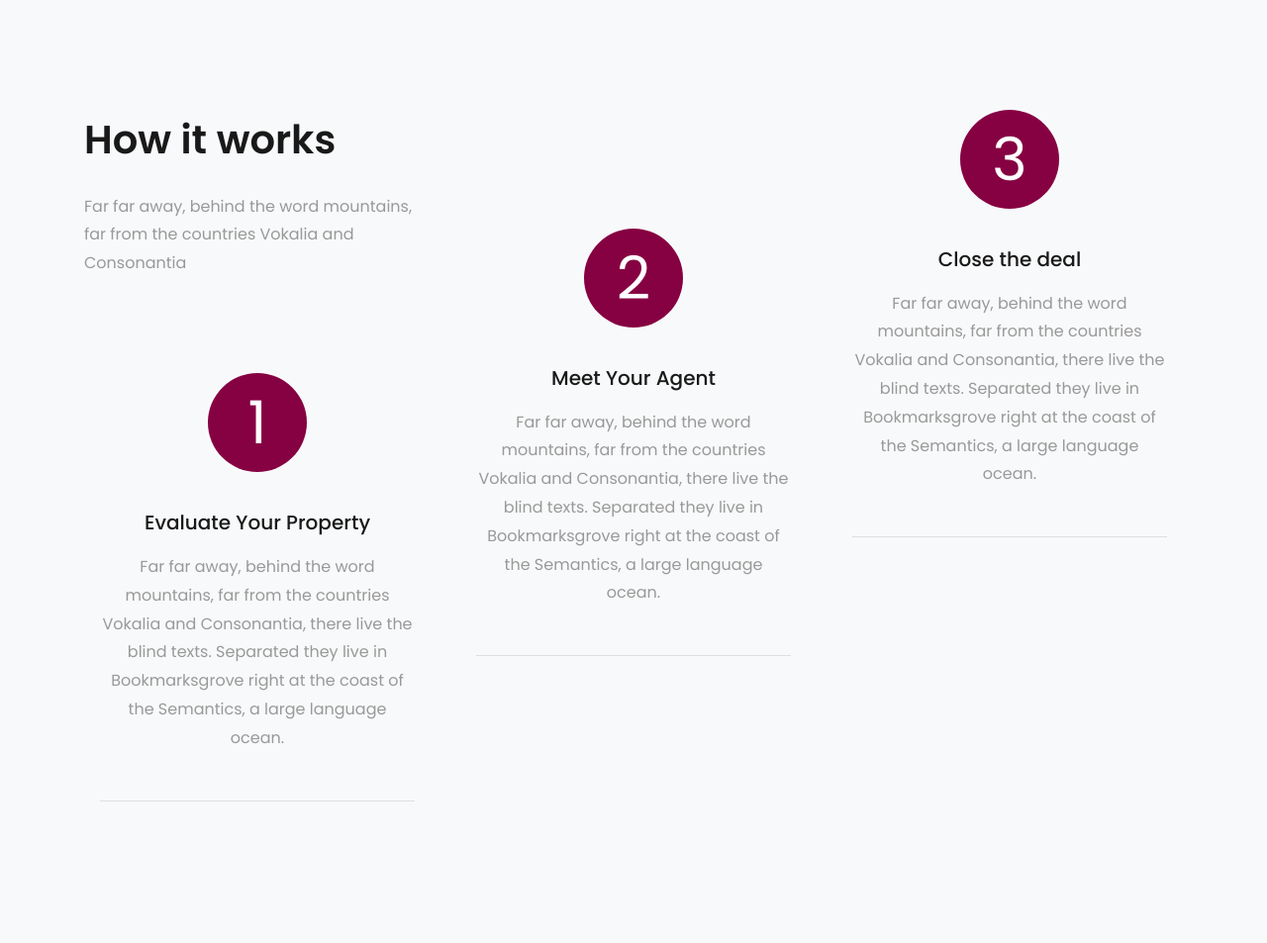
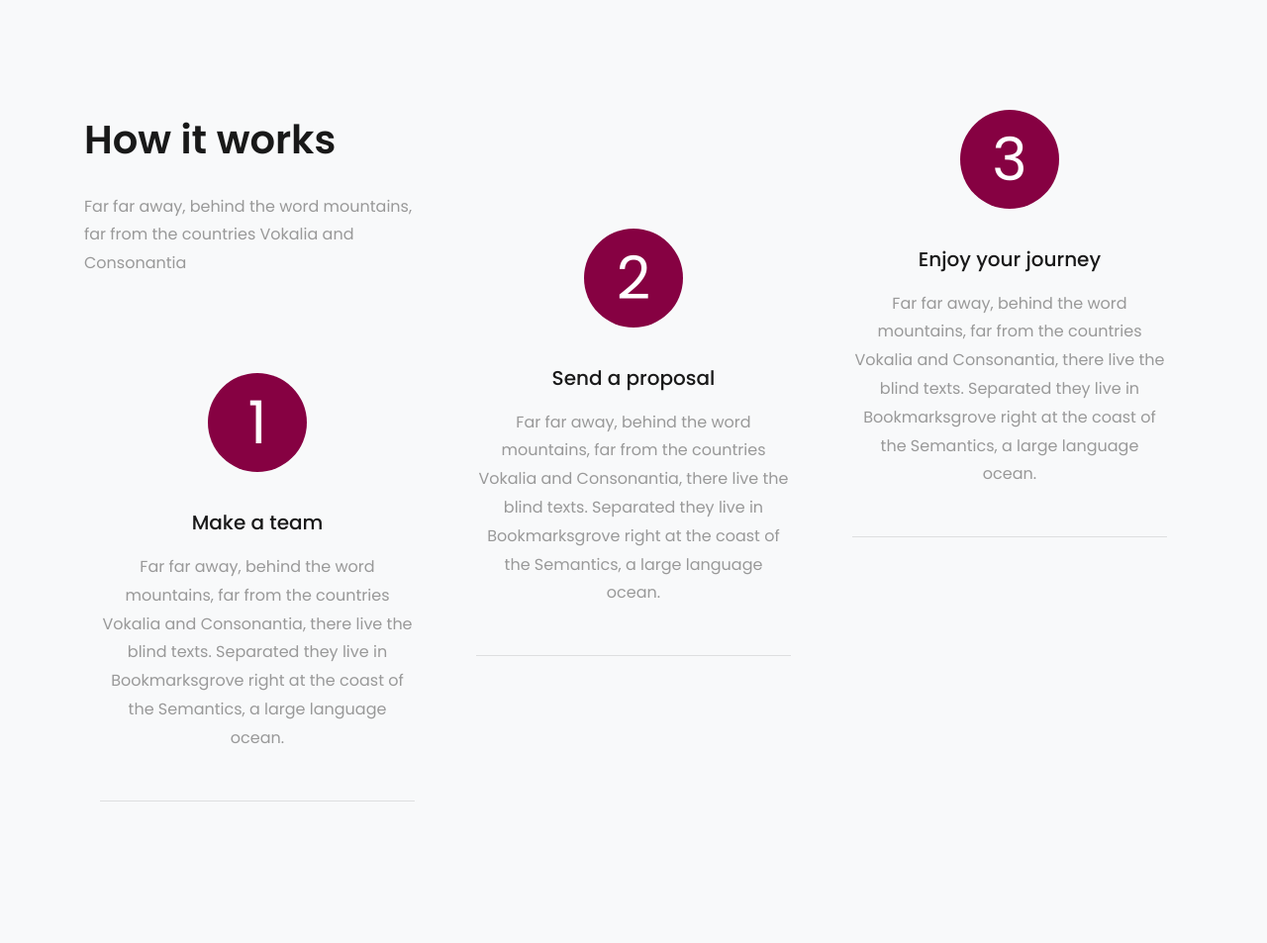
Before and after one commit to bensonsanga/ozueeri, a Flask app: page / in a window 1280 px wide. Shown: the part 4858-5811 px from the top of the page at 99% size. Run offline with Flask 2, Linux system fonts and the light colour scheme; some libraries are stand-ins or nearby versions; some web fonts are replaced.

Commit message:
All othere

```diff
--- a/templates/index.html
+++ b/templates/index.html
@@ -441,7 +441,7 @@
             <div class="media block-6 services text-center d-block pt-md-5 mt-md-5">
               <div class="icon justify-content-center align-items-center d-flex"><span>1</span></div>
               <div class="media-body p-md-3">
-                <h3 class="heading mb-3">Evaluate Your Property</h3>
+                <h3 class="heading mb-3">Make a team</h3>
                 <p class="mb-5">Far far away, behind the word mountains, far from the countries Vokalia and Consonantia, there live the blind texts. Separated they live in Bookmarksgrove right at the coast of the Semantics, a large language ocean.</p>
                 <hr>
               </div>
@@ -451,7 +451,7 @@
             <div class="media block-6 services text-center d-block mt-lg-5 pt-md-5 pt-lg-4">
               <div class="icon justify-content-center align-items-center d-flex"><span>2</span></div>
               <div class="media-body p-md-3">
-                <h3 class="heading mb-3">Meet Your Agent</h3>
+                <h3 class="heading mb-3">Send a proposal</h3>
                 <p class="mb-5">Far far away, behind the word mountains, far from the countries Vokalia and Consonantia, there live the blind texts. Separated they live in Bookmarksgrove right at the coast of the Semantics, a large language ocean.</p>
                 <hr>
               </div>
@@ -461,7 +461,7 @@
             <div class="media block-6 services text-center d-block">
               <div class="icon justify-content-center align-items-center d-flex"><span>3</span></div>
               <div class="media-body p-md-3">
-                <h3 class="heading mb-3">Close the deal</h3>
+                <h3 class="heading mb-3">Enjoy your journey</h3>
                 <p class="mb-5">Far far away, behind the word mountains, far from the countries Vokalia and Consonantia, there live the blind texts. Separated they live in Bookmarksgrove right at the coast of the Semantics, a large language ocean.</p>
                 <hr>
               </div>
```
Also changed, not shown: static/css/arch.jpg (deleted), static/favicon.ico (renamed from static/css/favicon.ico), 2 other files.
